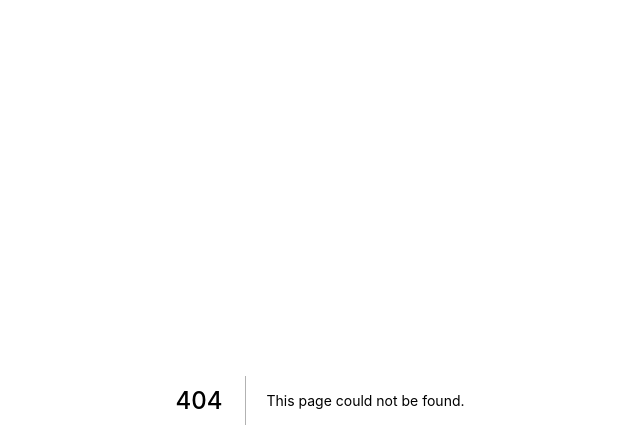
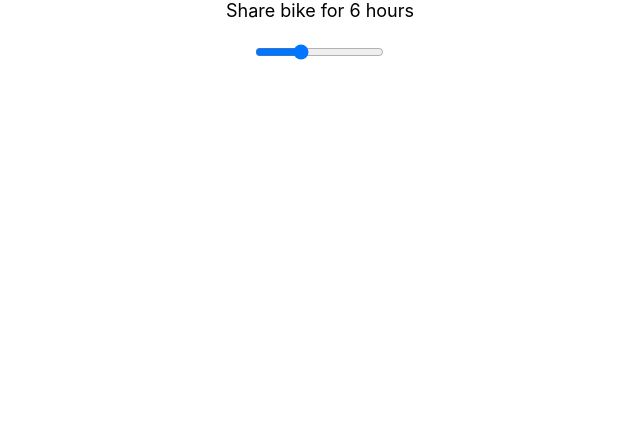
Before and after one commit to mjarkk/vanmoof-web-controller, a Next.js app: page /slider-test in a window 1280 px wide. Before the commit this address had no page. Shown: the top 448 px of the page, without its empty margins (320-960 px from the left). Built offline with nearby package versions, Linux system fonts and the light colour scheme.

Commit message:
started working on a fancy slider

```diff
--- /dev/null
+++ b/pages/slider-test.tsx
@@ -0,0 +1,52 @@
+import { useState } from "react";
+
+function DurationSlider() {
+    const [optionIdx, setOptionIdx] = useState(3)
+
+    const options = [
+        { value: 30, label: '30 minutes' },
+        { value: 60, label: '1 hour' },
+        { value: 60 * 2, label: '2 hours' },
+        { value: 60 * 6, label: '6 hours' },
+        { value: 60 * 12, label: '12 hours' },
+        { value: 60 * 24, label: '1 day' },
+        { value: 60 * 24 * 2, label: '2 days' },
+        { value: 60 * 24 * 3, label: '3 days' },
+        { value: 60 * 24 * 7, label: '1 week' },
+        { value: 60 * 24 * 7 * 2, label: '2 weeks' },
+    ]
+    const selectedOption = options[optionIdx]
+
+    return (
+        <div>
+            <label>Share bike for {selectedOption.label}</label>
+            <br />
+            <input
+                type='range'
+                min={0}
+                max={options.length - 1}
+                value={optionIdx}
+                step={1}
+                onChange={e => setOptionIdx(Number(e.target.value))}
+            />
+            <style jsx>{`
+
+            `}</style>
+        </div>
+    )
+}
+
+export default function SliderTest() {
+    return (
+        <div>
+            <DurationSlider />
+            <style jsx>{`
+                div {
+                    display: flex;
+                    align-items: center;
+                    flex-direction: column;
+                }
+            `}</style>
+        </div>
+    );
+}
```
